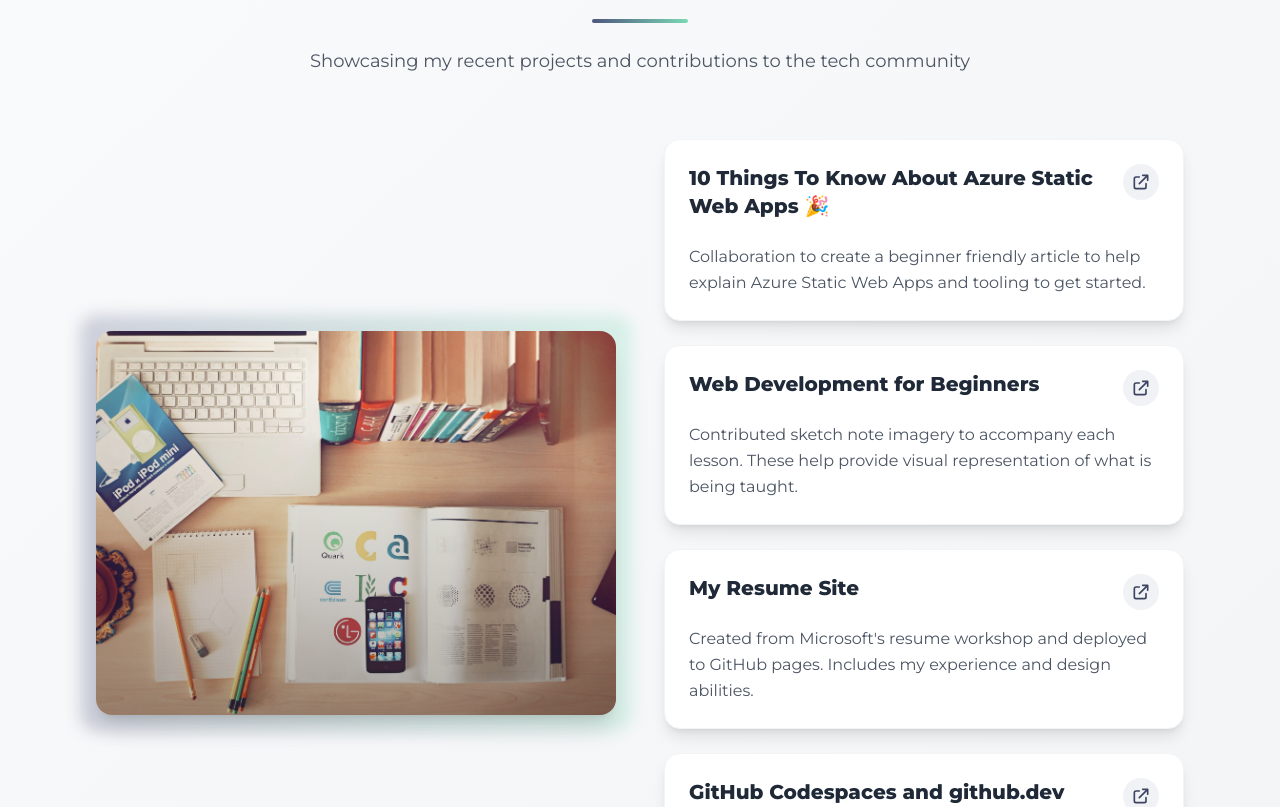
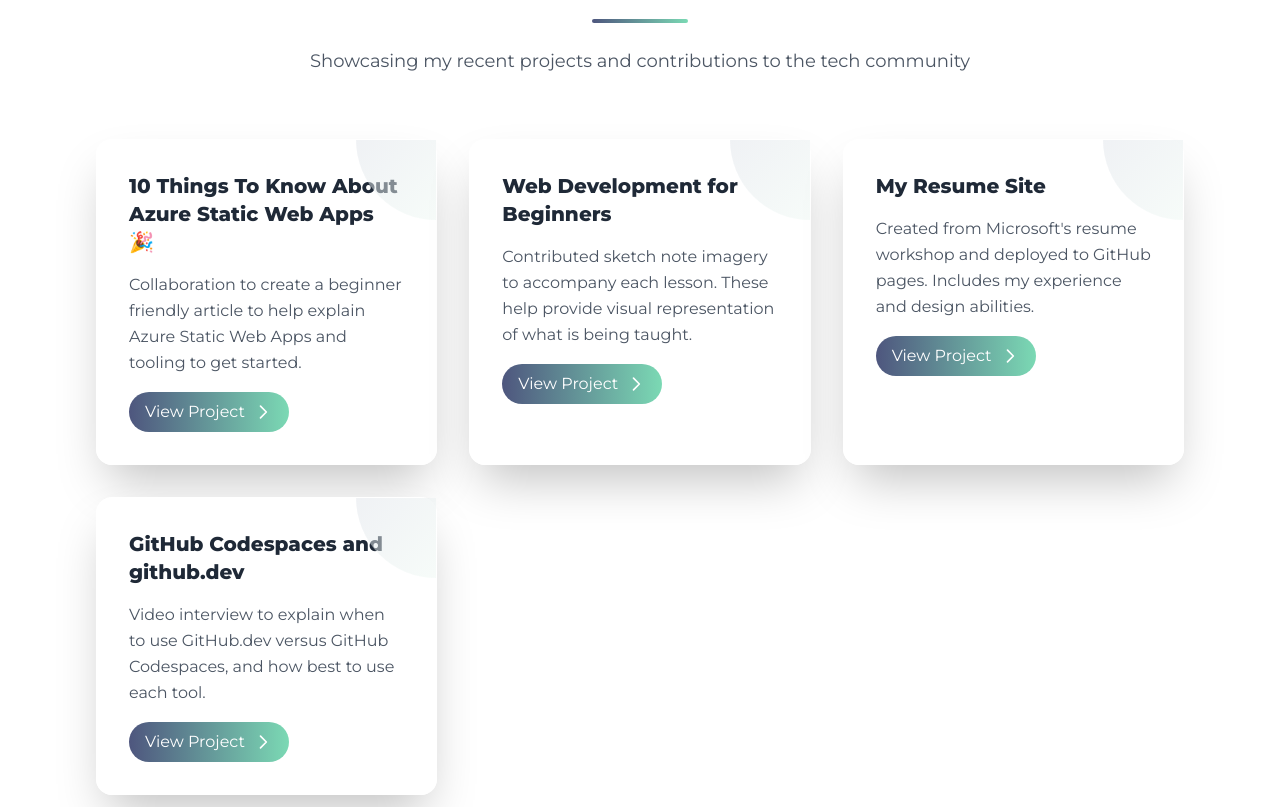
Before and after one commit to rayedbw/portfolio, a React (Vite) app: page / in a window 1280 px wide. Shown: the part 1740-2547 px from the top of the page. Built offline with nearby package versions, Linux system fonts and the light colour scheme.

Commit message:
Unify design and styling across all the differenct sections. Remove background images and overlays.

```diff
--- a/src/Components/About.jsx
+++ b/src/Components/About.jsx
@@ -50,10 +50,10 @@
 const About = () => {
   return (
     <section className="padding relative" id="about">
-      <img className="background" src={image} alt={imageAltText} />
+      {/* <img className="background" src={image} alt={imageAltText} /> */}
 
       {/* Gradient overlay */}
-      <div className="absolute inset-0 bg-gradient-to-br from-primary-900/20 via-purple-900/30 to-primary-800/40"></div>
+      {/* <div className="absolute inset-0 bg-gradient-to-br from-primary-900/20 via-purple-900/30 to-primary-800/40"></div> */}
 
       <div className="relative z-10 max-w-4xl mx-auto">
         <div className="bg-white/95 backdrop-blur-sm rounded-3xl p-8 md:p-12 shadow-2xl border border-white/20 animate-slideUp">
--- a/src/Components/Home.jsx
+++ b/src/Components/Home.jsx
@@ -30,7 +30,7 @@
         src={image}
         alt="Md Rayed Bin Wahed"
       />
-
+       */}
       {/* Gradient overlay for better text readability */}
       <div className="absolute inset-0 bg-gradient-to-r from-black/40 via-transparent to-black/60"></div>
       <div className="absolute inset-0 bg-gradient-to-b from-transparent via-black/20 to-black/40"></div>
@@ -39,7 +39,7 @@
       <div className="relative z-10 container mx-auto px-6 pt-24 pb-20 h-full flex items-start">
         <div className="w-full">
           {/* Text content - positioned in top-right for larger screens, center for mobile */}
-          <div className="text-right md:ml-auto md:w-2/3 lg:w-1/2 animate-fadeIn">
+          <div className="text-right md:ml-auto md:w-2/3 lg:w-1/3 animate-fadeIn">
             <div className="bg-white/10 backdrop-blur-sm rounded-2xl p-8 md:p-12 shadow-2xl border border-white/20">
               <h1 className="text-4xl md:text-5xl lg:text-6xl font-display font-bold text-white mb-4 leading-tight">
                 {name}
--- a/src/Components/Portfolio.jsx
+++ b/src/Components/Portfolio.jsx
@@ -10,25 +10,6 @@
 
 import React from "react";
 
-/**
- * Desk image
- *
- * Below is a sample desk image. Feel free to update this to an image of your choice,
- * updating below imageAltText to string that represents what you see in that image.
- *
- * Need an image? Check out https://unsplash.com to download a photo you
- * freely use on your site.
- */
-import image from "../images/design-desk.jpeg";
-
-const imageAltText = "desktop with books and laptop";
-
-/**
- * Project list
- *
- * An array of objects that will be used to display for your project
- * links section. Below is a sample, update to reflect links you'd like to highlight.
- */
 const projectList = [
 	{
 		title: "10 Things To Know About Azure Static Web Apps 🎉",
@@ -58,9 +39,9 @@
 
 const Portfolio = () => {
 	return (
-    <section className="padding bg-gradient-to-br from-gray-50 to-gray-100" id="portfolio">
-      <div className="max-w-7xl mx-auto">
+		<section className="padding relative" id="portfolio">
 			{/* Header */}
+			<div className="relative z-10 max-w-6xl mx-auto">
 				<div className="text-center mb-16">
 					<h2 className="text-4xl md:text-5xl font-display font-bold text-gray-800 mb-4">
 						Portfolio
@@ -71,76 +52,74 @@
 					</p>
 				</div>
 
-        <div className="grid grid-cols-1 lg:grid-cols-2 gap-12 items-center">
-          {/* Image Section */}
-          <div className="relative group">
-            <div className="absolute -inset-4 bg-gradient-to-r from-primary-500 to-secondary-500 rounded-2xl blur opacity-25 group-hover:opacity-40 transition duration-1000"></div>
-            <div className="relative">
-              <img
-                src={image}
-                className="w-full h-96 object-cover rounded-2xl shadow-xl animate-slideInLeft"
-                alt={imageAltText}
-              />
-              <div className="absolute inset-0 bg-gradient-to-t from-black/30 to-transparent rounded-2xl"></div>
-            </div>
-          </div>
-
 				{/* Projects Grid */}
-          <div className="space-y-6">
+				<div className="grid grid-cols-1 md:grid-cols-2 lg:grid-cols-3 gap-8">
 					{projectList.map((project, index) => (
 						<div
-                key={project.title}
-                className="group relative"
-                style={{ animationDelay: `${index * 0.1}s` }}
+							key={index}
+							className="group animate-slideUp"
+							style={{ animationDelay: `${index * 0.2}s` }}
 						>
-                <div className="bg-white rounded-2xl p-6 shadow-lg hover:shadow-2xl transition-all duration-300 transform hover:-translate-y-2 border border-gray-100 animate-fadeIn">
-                  {/* Project Header */}
-                  <div className="flex items-start justify-between mb-4">
-                    <div className="flex-1">
+							<div className="bg-white/95 backdrop-blur-sm rounded-2xl p-8 shadow-2xl hover:shadow-3xl transition-all duration-500 hover:-translate-y-3 border border-white/20 h-full">
+								{/* Content */}
+								<div className="space-y-4">
+									<h3 className="text-xl font-bold text-gray-800 group-hover:text-primary-700 transition-colors duration-300">
+										{project.title}
+									</h3>
+
+									<p className="text-gray-600 leading-relaxed">
+										{project.description}
+									</p>
+
 									<a
 										href={project.url}
 										target="_blank"
 										rel="noopener noreferrer"
-                        className="group/link"
+										className="inline-flex items-center justify-center px-4 py-2 bg-gradient-to-r from-primary-500 to-secondary-500 hover:from-primary-600 hover:to-secondary-600 text-white font-medium rounded-full transition-all duration-300 hover:scale-105 hover:shadow-lg group cursor-pointer"
 									>
-                        <h3 className="text-xl font-bold text-gray-800 group-hover/link:text-primary-600 transition-colors duration-200 mb-2 line-clamp-2">
-                          {project.title}
-                        </h3>
-                      </a>
-                    </div>
-
-                    {/* External link icon */}
-                    <a
-                      href={project.url}
-                      target="_blank"
-                      rel="noopener noreferrer"
-                      className="ml-4 p-2 rounded-full bg-primary-50 hover:bg-primary-100 text-primary-600 transition-colors duration-200 group-hover:scale-110"
+										<span>View Project</span>
+										<svg
+											className="ml-2 w-5 h-5 transition-transform group-hover:translate-x-1"
+											fill="none"
+											stroke="currentColor"
+											viewBox="0 0 24 24"
 										>
-                      <svg className="w-5 h-5" fill="none" stroke="currentColor" viewBox="0 0 24 24">
-                        <path strokeLinecap="round" strokeLinejoin="round" strokeWidth={2} d="M10 6H6a2 2 0 00-2 2v10a2 2 0 002 2h10a2 2 0 002-2v-4M14 4h6m0 0v6m0-6L10 14" />
+											<path
+												strokeLinecap="round"
+												strokeLinejoin="round"
+												strokeWidth={2}
+												d="M9 5l7 7-7 7"
+											/>
 										</svg>
 									</a>
 								</div>
 
-                  {/* Project Description */}
-                  <p className="text-gray-600 leading-relaxed">
-                    {project.description}
-                  </p>
+								{/* Decorative element */}
+								<div className="absolute top-0 right-0 w-20 h-20 bg-gradient-to-br from-primary-100 to-secondary-100 rounded-bl-full opacity-50 group-hover:opacity-70 transition-opacity duration-300"></div>
 
-                  {/* Hover line effect */}
-                  <div className="absolute bottom-0 left-0 w-0 h-1 bg-gradient-to-r from-primary-500 to-secondary-500 group-hover:w-full transition-all duration-500 rounded-b-2xl"></div>
+								{/* Bottom accent line */}
+								<div className="absolute bottom-0 left-0 w-0 h-1 bg-gradient-to-r from-primary-500 to-secondary-500 group-hover:w-full transition-all duration-700 rounded-b-2xl"></div>
 							</div>
 						</div>
 					))}
-          </div>
 				</div>
 
 				{/* Call to action */}
 				<div className="text-center mt-16">
 					<div className="inline-flex items-center justify-center px-8 py-4 bg-gradient-to-r from-primary-600 to-secondary-600 hover:from-primary-700 hover:to-secondary-700 text-white font-medium rounded-full transition-all duration-300 hover:scale-105 hover:shadow-lg group cursor-pointer">
 						<span>View More Projects</span>
-            <svg className="ml-2 w-5 h-5 transition-transform group-hover:translate-x-1" fill="none" stroke="currentColor" viewBox="0 0 24 24">
-              <path strokeLinecap="round" strokeLinejoin="round" strokeWidth={2} d="M9 5l7 7-7 7" />
+						<svg
+							className="ml-2 w-5 h-5 transition-transform group-hover:translate-x-1"
+							fill="none"
+							stroke="currentColor"
+							viewBox="0 0 24 24"
+						>
+							<path
+								strokeLinecap="round"
+								strokeLinejoin="round"
+								strokeWidth={2}
+								d="M9 5l7 7-7 7"
+							/>
 						</svg>
 					</div>
 				</div>
```
Also changed, not shown: src/Components/Education.jsx (+5 -5 lines). Lines whose indentation alone changed are shown as unchanged.
